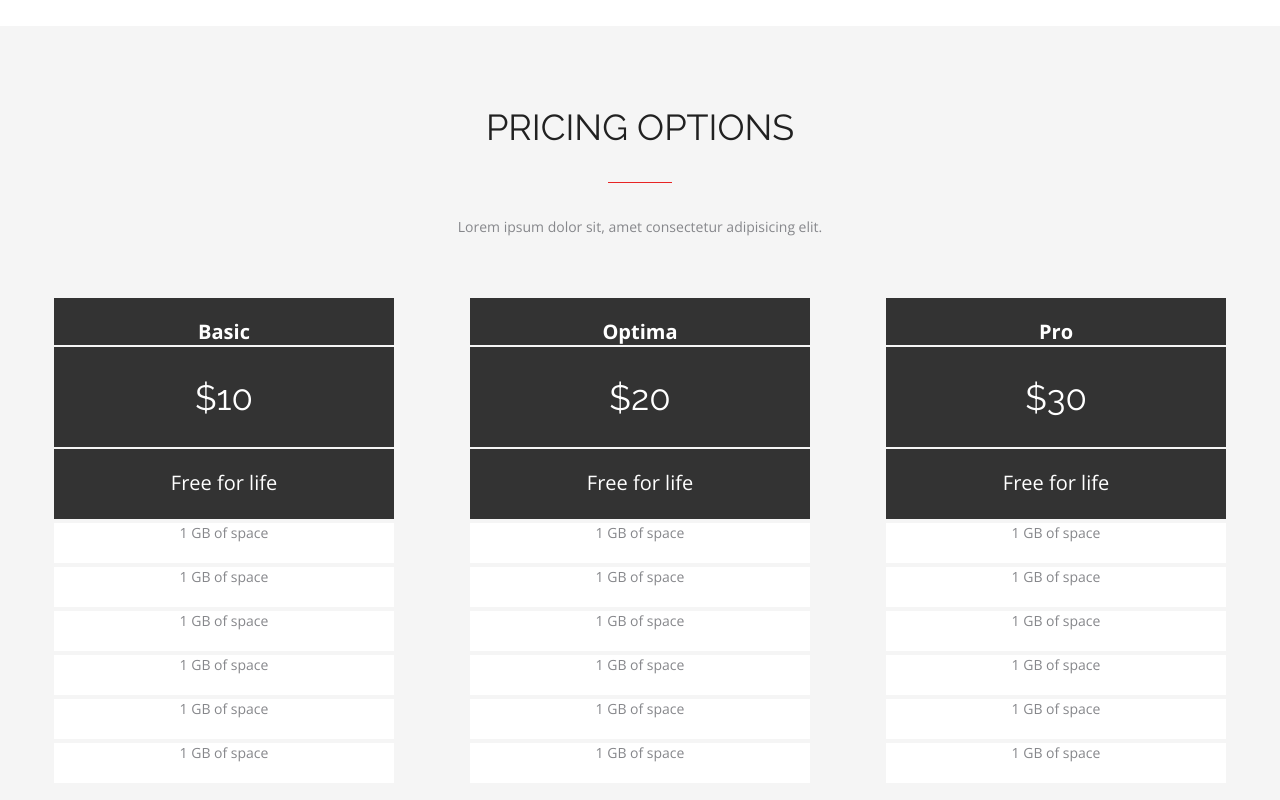
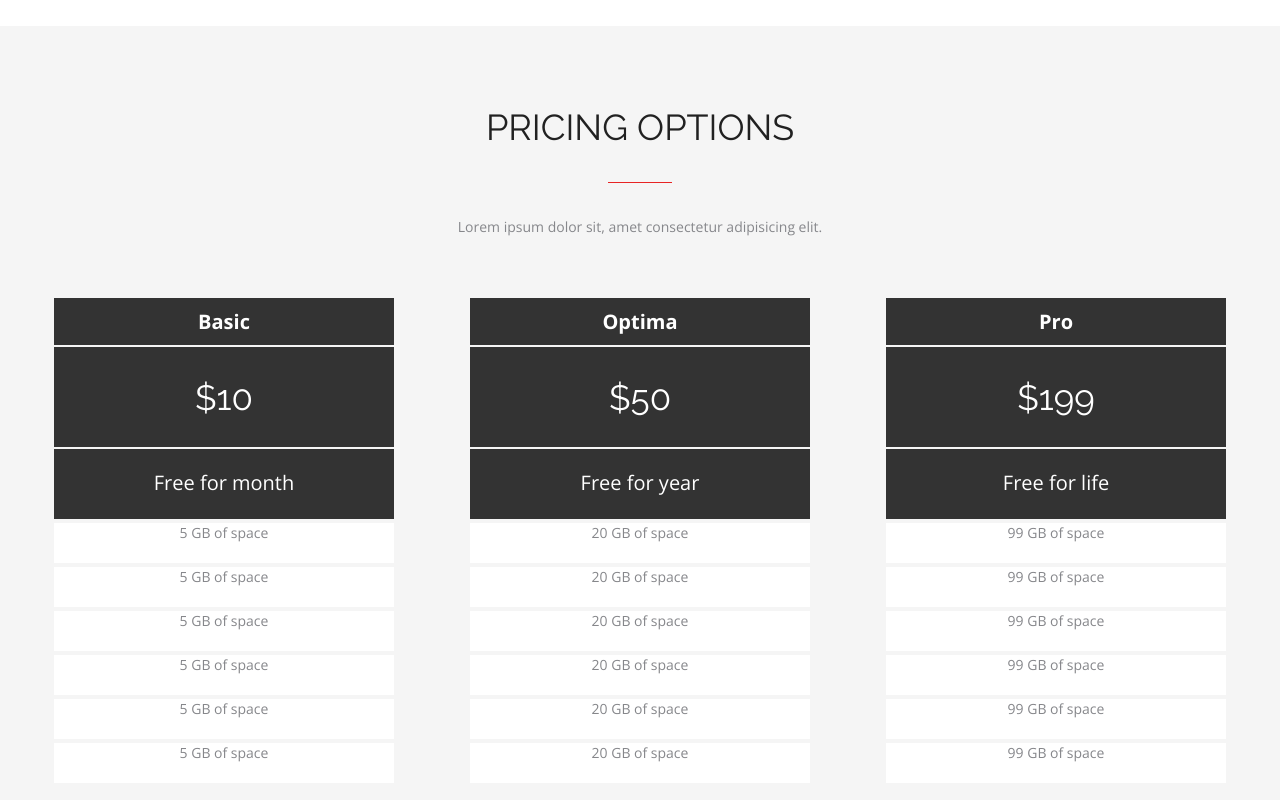
Before and after one commit to Aperture88/AxitPage, a plain HTML site: page index.html in a window 1280 px wide. Shown: the part 1890-2690 px from the top of the page. Drawn offline with nearby package versions, Linux system fonts and the light colour scheme.

Commit message:
stylesfix

```diff
--- a/css/header.css
+++ b/css/header.css
@@ -1,4 +1,4 @@
-.axit {
+.header__axitword {
     color: #FFF;
     font-family: Raleway;
     font-size: 30px;
--- a/css/pricing.css
+++ b/css/pricing.css
@@ -47,7 +47,7 @@ font-family: Open Sans;
 font-size: 20px;
 font-style: normal;
 font-weight: 700;
-padding-top: 20px;
+padding:10px 0px 10px 0px;
 margin-bottom: 2px;
 }
 .pricing-money{
--- a/index.html
+++ b/index.html
@@ -4,13 +4,13 @@
     <meta charset="UTF-8">
     <meta name="viewport" content="width=device-width, initial-scale=1.0">
     <link rel="stylesheet" href="./css/index.css">
-    <title>Document</title>
+    <title>AxitLandingPage</title>
 </head>
 <body>
     <header class="header">
         <div class="container">
             <div class="header__wrapper">
-                <span class="axit">AX<span>IT</span></span>
+                <span class="header__axitword">AX<span>IT</span></span>
                 <nav class="header__nav">
                     <ul class="header__nav-list">
                         <li class="header__nav-item"> <a href="#"> Feautures</a>  </li>
@@ -26,45 +26,39 @@
             </div>
         </div>
     </header>
-
-
     <section class="template">
         <div class="container">
             <div class="main-wrap">
                 <div class="main-left">
-                <span class="main-left-ax">AX<span class="main-left-it">IT</span> </span>
-                <h1 class="main_title">
-                    Lorem ipsum dolor sit amet consectetur, adipisicing elit.
-                    </h1>
+                    <span class="main-left-ax">AX<span class="main-left-it">IT</span></span>
+                    <h1 class="main_title">Lorem ipsum dolor sit amet consectetur, adipisicing elit.</h1>
                     <div class="temp-text">
-                    <p>
-                        Lorem ipsum dolor sit,
-                        amet consectetur adipisicing
-                        elit. Quaerat, ab.
-                    </p>
+                        <p>Lorem ipsum dolor sit, amet consectetur adipisicing elit. Quaerat, ab.</p>
                     </div>
-                <a class="left-link" href="#">Donwload</a>
+                    <a class="left-link" href="#">Download</a>
                 </div>
                 <div class="main-right">
                     <form class="form-main">
                         <div class="form-content">
-                        <h3 class="form-title"> Try Your <span>FREE</span> Trial Today </h3>
+                            <h3 class="form-title">Try Your <span>FREE</span> Trial Today</h3>
                             <div class="form-list">
                                 <div class="form-list-item">
-                            <label for="name"> Name </label>
+                                    <label for="name">Name</label>
                                     <input id="name" type="text">
                                 </div>
                                 <div class="form-list-item">
-                        <label for="email"> Email</label>
+                                    <label for="email">Email</label>
                                     <input id="email" type="email">
                                 </div>
                                 <div class="form-list-item">
-                    <label for="password"> Password </label>
+                                    <label for="password">Password</label>
                                     <input id="password" type="password">
                                 </div>
-                </div></div>
+                            </div>
+                        </div>
                         <button class="form-main-bt">Get started</button>
                     </form>
+                </div>
             </div>
         </div>
     </section>
@@ -90,7 +84,6 @@
         </div>
     </div>
 </section>
-
         <section class="tabs">
             <div class="container">
                 <div class="tabs-wrapper">
@@ -203,48 +196,47 @@
             <div class="Pricing-text">
                 <p>Lorem ipsum dolor sit, amet consectetur adipisicing elit.</p>
             </div>
-
             <div class="wrapper">
             <ul class="card">
                 <li class="card-title">
                     <h3>Basic</h3>
                 </li>
                     <li class="pricing-money">$10</li>
-                    <li class="free">Free for life</li>
-                    <li class="gb">1 GB of space</li>
-                    <li class="gb">1 GB of space</li>
-                    <li class="gb">1 GB of space</li>
-                    <li class="gb">1 GB of space</li>
-                    <li class="gb">1 GB of space</li>
-                    <li class="gb">1 GB of space</li>
+                    <li class="free">Free for month</li>
+                    <li class="gb">5 GB of space</li>
+                    <li class="gb">5 GB of space</li>
+                    <li class="gb">5 GB of space</li>
+                    <li class="gb">5 GB of space</li>
+                    <li class="gb">5 GB of space</li>
+                    <li class="gb">5 GB of space</li>
             </ul>
 
             <ul class="card">
                 <li class="card-title">
                     <h3>Optima</h3>
                 </li>
-                    <li class="pricing-money">$20</li>
-                    <li class="free">Free for life</li>
-                    <li class="gb">1 GB of space</li>
-                    <li class="gb">1 GB of space</li>
-                    <li class="gb">1 GB of space</li>
-                    <li class="gb">1 GB of space</li>
-                    <li class="gb">1 GB of space</li>
-                    <li class="gb">1 GB of space</li>
+                    <li class="pricing-money">$50</li>
+                    <li class="free">Free for year</li>
+                    <li class="gb">20 GB of space</li>
+                    <li class="gb">20 GB of space</li>
+                    <li class="gb">20 GB of space</li>
+                    <li class="gb">20 GB of space</li>
+                    <li class="gb">20 GB of space</li>
+                    <li class="gb">20 GB of space</li>
             </ul>
 
             <ul class="card">
                 <li class="card-title">
                     <h3>Pro</h3>
                 </li>
-                    <li class="pricing-money">$30</li>
+                    <li class="pricing-money">$199</li>
                     <li class="free">Free for life</li>
-                    <li class="gb">1 GB of space</li>
-                    <li class="gb">1 GB of space</li>
-                    <li class="gb">1 GB of space</li>
-                    <li class="gb">1 GB of space</li>
-                    <li class="gb">1 GB of space</li>
-                    <li class="gb">1 GB of space</li>
+                    <li class="gb">99 GB of space</li>
+                    <li class="gb">99 GB of space</li>
+                    <li class="gb">99 GB of space</li>
+                    <li class="gb">99 GB of space</li>
+                    <li class="gb">99 GB of space</li>
+                    <li class="gb">99 GB of space</li>
             </ul>
         </section>
 <section class="custom">
@@ -301,7 +293,6 @@
 </div>
     </div>
 </section>
-
     <section class="axitfirst">
             <div class="container">
                 <h2 class="axitfirst_title"> STYLISH AXURE DESIGN </h2>
@@ -362,7 +353,7 @@
                         </ul>
                     </nav>
                     <div class="teext">
-                        <p class="ads">© 2015 Axure Themes</p>
+                        <p class="ads">© 2023 Axure Themes</p>
                     </div>
                 </div>
             </div>
```
Lines whose indentation alone changed are shown as unchanged.
